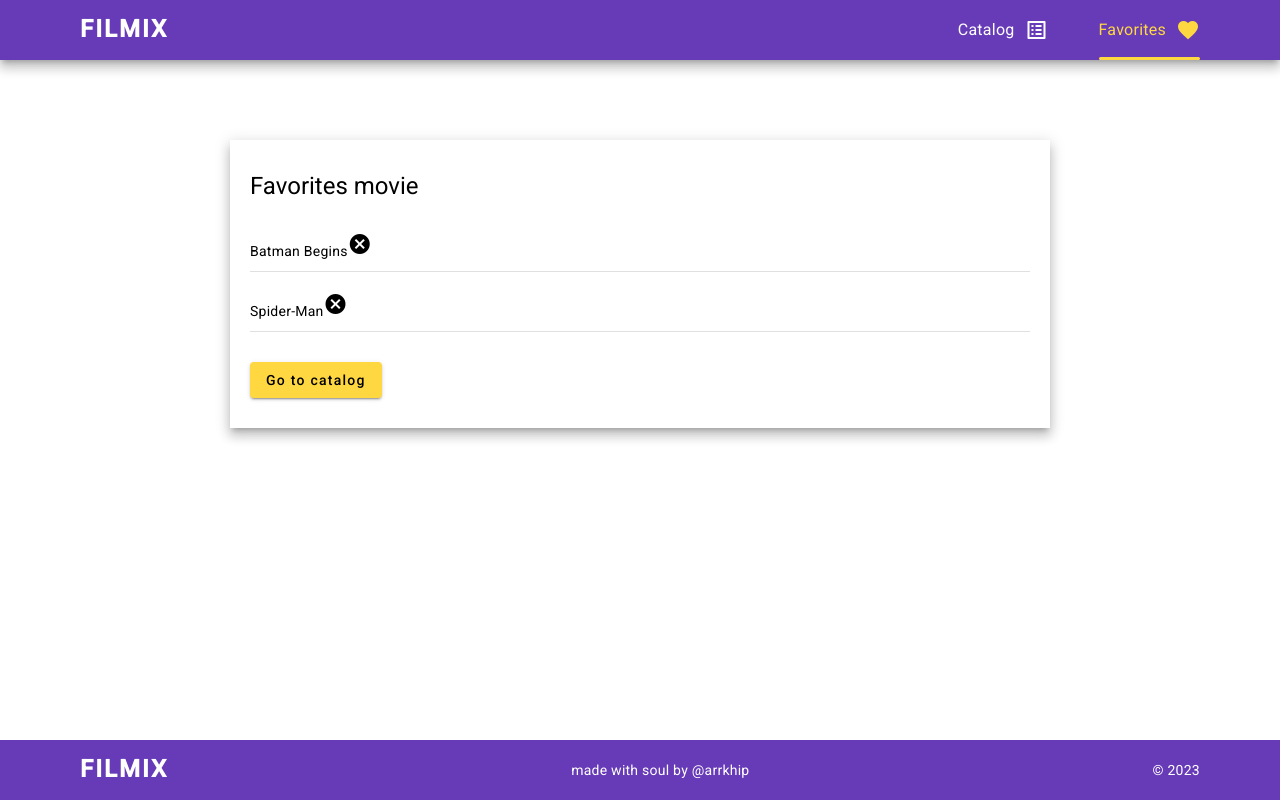
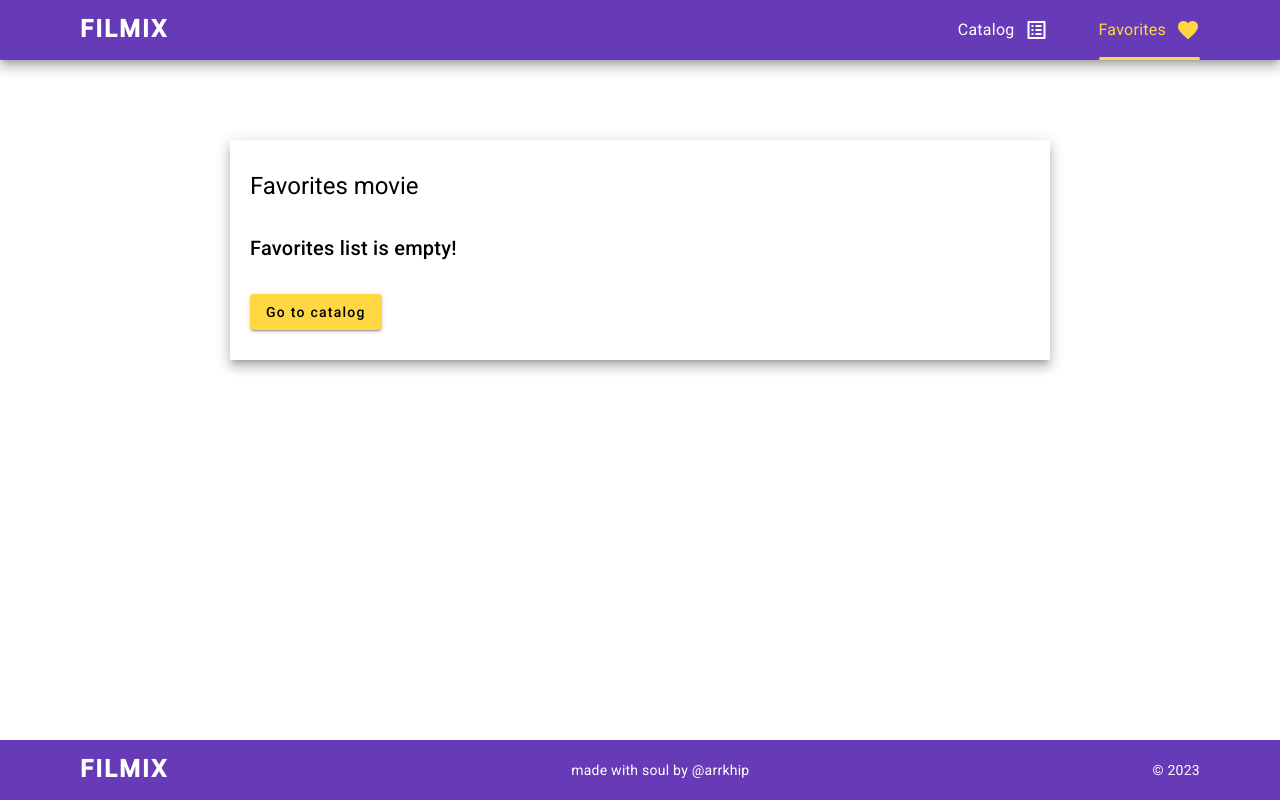
Before and after one commit to arkhipov-v/Filmix, an Angular app: page /favorites in a window 1280 px wide. Built offline with nearby package versions, Linux system fonts and the light colour scheme.

Commit message:
Start building the  add to favorites functional

```diff
--- a/src/app/components/card-movie/card-movie.component.html
+++ b/src/app/components/card-movie/card-movie.component.html
@@ -1,4 +1,5 @@
-<div class="container">
+<section class="section-offsets">
+  <div class="container container--sm">
     <mat-card class="card-movie">
       <mat-card-header>
         <mat-card-title-group>
@@ -24,16 +25,11 @@
         <p class="card-movie__descr">{{ movie.Plot }}</p>
 
         <div class="card-movie__wrap">
-        <!-- <button mat-raised-button color="primary">Add to favorites</button> -->
-        <!-- <a
-          mat-raised-button
-          color="accent"
-          href="https://www.imdb.com/"
-          target="_blank"
-          >Watch on IMDb</a
-        > -->
-        <button mat-raised-button color="accent">Add to favorites</button>
+          <button mat-raised-button color="accent" (click)="addToList()">
+            Add to favorites
+          </button>
         </div>
       </mat-card-content>
     </mat-card>
   </div>
+</section>
--- a/src/app/components/card-movie/card-movie.component.scss
+++ b/src/app/components/card-movie/card-movie.component.scss
@@ -1,6 +1,5 @@
 .card-movie {
-  max-width: 900px;
-  margin: 50px auto;
+  padding-block: 15px 20px;
 
   &__descr {
     margin-block: 20px;
--- a/src/app/components/card-movie/card-movie.component.ts
+++ b/src/app/components/card-movie/card-movie.component.ts
@@ -18,6 +18,7 @@ export class CardMovieComponent implements OnInit {
   ngOnInit(): void {
     // Old
     this.loadMovie();
+
     // setTimeout(() => console.log(this.movie), 600);
     // console.log(this.movie);
     // this.getTitle();
@@ -35,7 +36,6 @@ export class CardMovieComponent implements OnInit {
   // getTitle() {
   //   console.log(this.movie);
   // }
-}
 
   // Черновики + Наработки
   // getId() {
@@ -49,7 +49,7 @@ export class CardMovieComponent implements OnInit {
   // }
 
   // LocalStorage
-// favoritesList: [] = [];
+  favoritesList: any = [];
 
   // favoritesList: favoritesItem[] = [
   // favoritesList: Array<favoritesItem> = [
@@ -59,22 +59,27 @@ export class CardMovieComponent implements OnInit {
   //   },
   // ];
 
-// addToList() {
-//   console.log('AddToList');
-//   console.log(this.favoritesList);
+  addToList() {
+    this.favoritesList = JSON.parse(
+      localStorage.getItem('Favorites List') || '{}'
+    );
 
-//   console.log(this.movie);
+    console.log('AddToList');
+    console.log(this.favoritesList);
 
-//   let movieInfo: any = {
-//     name: this.movie.Title,
-//     id: this.movieId,
-//   };
+    console.log('Movie', this.movie);
 
-//   this.favoritesList.push(movieInfo);
+    let movieInfo: any = {
+      name: this.movie.Title,
+      id: this.movie.imdbID,
+    };
 
-//   console.log(this.favoritesList);
-//   console.log(this.movie);
-// }
+    this.favoritesList.push(movieInfo);
+
+    console.log(this.favoritesList);
+
+    localStorage.setItem('Favorites List', JSON.stringify(this.favoritesList));
+  }
 
   // AddToLocalStorage() {
   //   localStorage.setItem('Favorites List', JSON.stringify(this.favoritesList));
@@ -83,3 +88,4 @@ export class CardMovieComponent implements OnInit {
   // GetInLocalStorage() {
   //   localStorage.getItem('Favorites List');
   // }
+}
--- a/src/app/pages/favorites/favorites.component.ts
+++ b/src/app/pages/favorites/favorites.component.ts
@@ -6,14 +6,19 @@ import { Component } from '@angular/core';
   styleUrls: ['./favorites.component.scss'],
 })
 export class FavoritesComponent {
-  favorieteMoviesList: any = [
-    {
-      name: 'Batman Begins',
-      id: 'tt0372784',
-    },
-    {
-      name: 'Spider-Man',
-      id: 'tt0145487',
-    },
-  ];
+  favorieteMoviesList: any;
+
+  ngOnInit(): void {
+    this.GetInLocalStorage();
+  }
+
+  GetInLocalStorage() {
+    this.favorieteMoviesList = JSON.parse(
+      localStorage.getItem('Favorites List') || '{}'
+    );
+
+    // const result = window.localStorage.getItem('Favorites List');
+    // this.favorieteMoviesList = JSON.parse(result);
+    console.log(this.favorieteMoviesList);
+  }
 }
```
Lines whose indentation alone changed are shown as unchanged.
